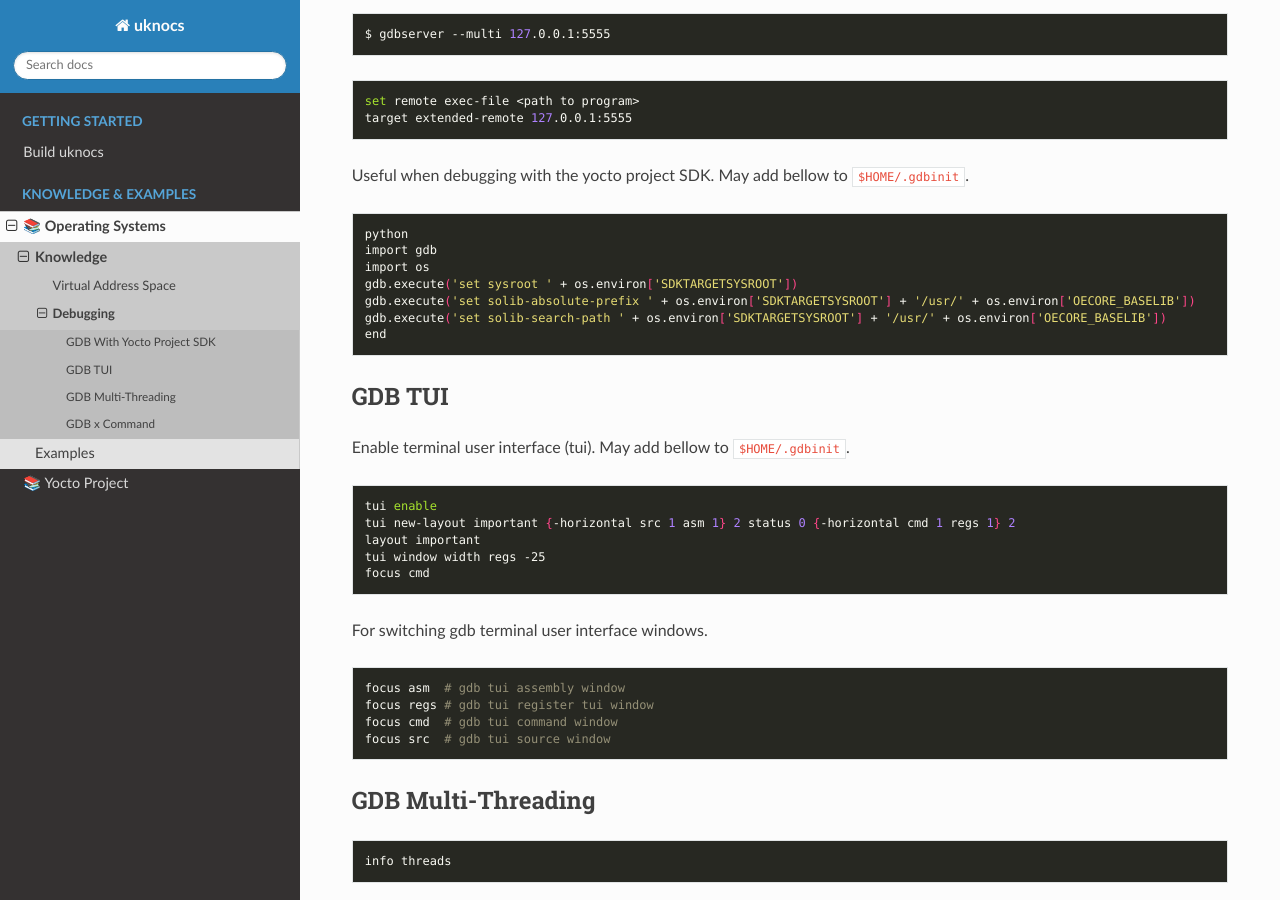
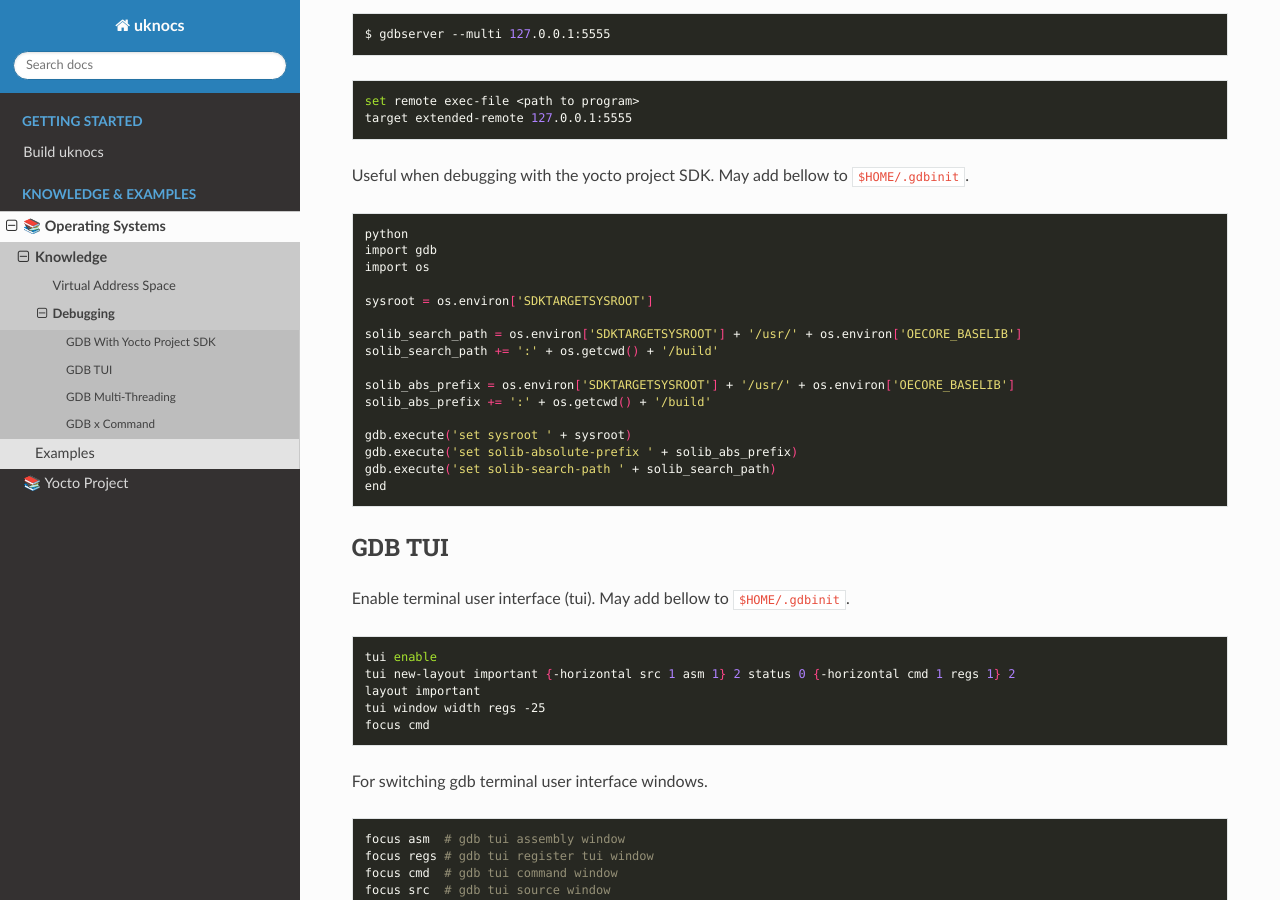
Before and after one commit to under-view/uknocs, a Sphinx documentation site: the page built from docs/operating-systems/knowledge/debug.rst, in a window 1280 px wide and 900 px high, scrolled down 353 px. Built offline with Sphinx 7.4.7 and the Read the Docs theme 3.1.0, drawn with Linux system fonts in a browser that asks for light colours; formulas are drawn with MathJax 3.

Commit message:
os-knowledge-debug: update how arbritary variables are set
Utilized variables so that one can append
strings to them.

Signed-off-by: Vincent Davis Jr <vince@underview.tech>

```diff
--- a/docs/operating-systems/knowledge/debug.rst
+++ b/docs/operating-systems/knowledge/debug.rst
@@ -30,9 +30,18 @@
 	python
 	import gdb
 	import os
-	gdb.execute('set sysroot ' + os.environ['SDKTARGETSYSROOT'])
-	gdb.execute('set solib-absolute-prefix ' + os.environ['SDKTARGETSYSROOT'] + '/usr/' + os.environ['OECORE_BASELIB'])
-	gdb.execute('set solib-search-path ' + os.environ['SDKTARGETSYSROOT'] + '/usr/' + os.environ['OECORE_BASELIB'])
+
+	sysroot = os.environ['SDKTARGETSYSROOT']
+
+	solib_search_path = os.environ['SDKTARGETSYSROOT'] + '/usr/' + os.environ['OECORE_BASELIB']
+	solib_search_path += ':' + os.getcwd() + '/build'
+
+	solib_abs_prefix = os.environ['SDKTARGETSYSROOT'] + '/usr/' + os.environ['OECORE_BASELIB']
+	solib_abs_prefix += ':' + os.getcwd() + '/build'
+
+	gdb.execute('set sysroot ' + sysroot)
+	gdb.execute('set solib-absolute-prefix ' + solib_abs_prefix)
+	gdb.execute('set solib-search-path ' + solib_search_path)
 	end
 
 =======
```
